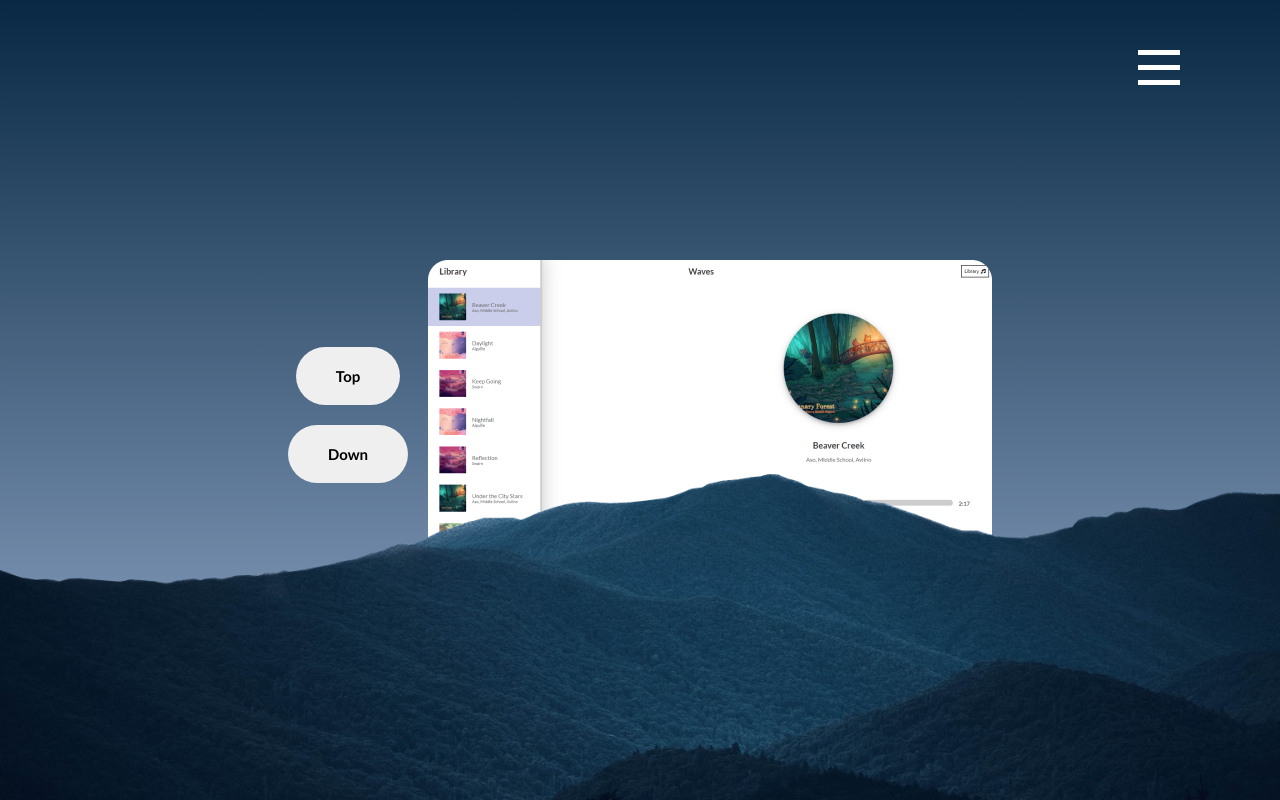
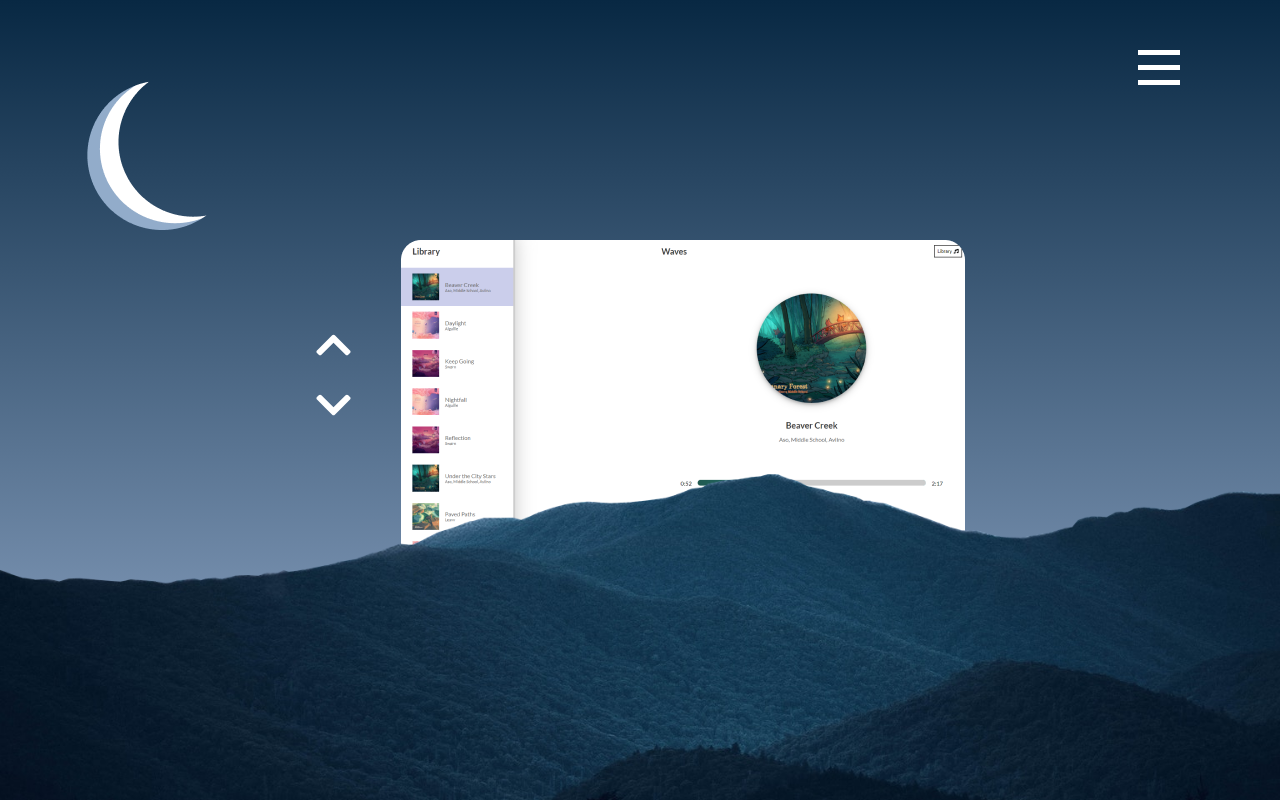
Before and after one commit to RayaneBengaoui/Portfolio, a React (Create React App) app: page /work in a window 1280 px wide. Built offline with nearby package versions, Linux system fonts and the light colour scheme.

Commit message:
Modifying buttons with icons and inserting the moon image in thr background

```diff
--- a/src/Pages/Work.js
+++ b/src/Pages/Work.js
@@ -1,8 +1,9 @@
-import { homepageAnim, imgWorkAnim } from "../animation";
+import { homepageAnim, imgWorkAnim, moonAnim } from "../animation";
 import { motion } from "framer-motion";
 import styled from "styled-components";
 //Images
 import moutainNightImg from "../images/night-moutain-bg.png";
+import moon from "../images/moon.png";
 //Components
 import Nav from "../components/Nav";
 import Hamburger from "../components/Hamburger";
@@ -43,6 +44,7 @@ const Work = ({ navStatus, setNavStatus }) => {
           setworkFocus={setworkFocus}
         />
       </SliderContainer>
+      <Moon variants={moonAnim} src={moon} alt="moon" />
     </WorkStyled>
   );
 };
@@ -71,13 +73,15 @@ const ImgBg = styled(motion.img)`
 
 const SliderContainer = styled.div`
   max-width: 80rem;
-  height: 36rem;
+  height: 40rem;
   margin: 0rem auto;
-
   padding: 2rem;
-  /* border: solid 5px red; */
   position: relative;
   overflow: hidden;
 `;
 
+const Moon = styled(motion.img)`
+  position: absolute;
+`;
+
 export default Work;
--- a/src/animation.js
+++ b/src/animation.js
@@ -1,3 +1,4 @@
+//HOMEPAGE ANIMATIONS
 export const homepageAnim = {
   hidden: {
     y: "-100%",
@@ -113,3 +114,16 @@ export const sunBackAnim = {
     },
   },
 };
+
+//WORKPAGE ANIMATIONS
+export const moonAnim = {
+  hidden: { top: "90%", left: "60%", opacity: 0 },
+  show: {
+    top: "10%",
+    left: "5%",
+    opacity: 1,
+    transition: {
+      duration: 4,
+    },
+  },
+};
--- a/src/components/Slider.js
+++ b/src/components/Slider.js
@@ -8,6 +8,9 @@ import { useState } from "react";
 import { useRef } from "react";
 
 import SliderImg from "../components/SliderImg";
+
+import { FontAwesomeIcon } from "@fortawesome/react-fontawesome";
+import { faChevronUp, faChevronDown } from "@fortawesome/free-solid-svg-icons";
 
 const Slider = ({ setworkFocus, projectIndex, setProjectIndex }) => {
   let counterSlide = 0;
@@ -34,10 +37,22 @@ const Slider = ({ setworkFocus, projectIndex, setProjectIndex }) => {
   return (
     <SliderComp>
       <ButtonContainer>
-        <ButtonStyled onClick={() => sliderHandler("top")}>Top</ButtonStyled>
-        <ButtonStyled onClick={() => sliderHandler("bottom")}>
+        <FontIcon
+          onClick={() => sliderHandler("top")}
+          size="4x"
+          color="white"
+          icon={faChevronUp}
+        />
+        <FontIcon
+          onClick={() => sliderHandler("bottom")}
+          size="4x"
+          color="white"
+          icon={faChevronDown}
+        />
+        {/* <ButtonStyled onClick={() => sliderHandler("top")}>Top</ButtonStyled> */}
+        {/* <ButtonStyled onClick={() => sliderHandler("bottom")}>
           Down
-        </ButtonStyled>
+        </ButtonStyled> */}
       </ButtonContainer>
       <SliderStyled ref={sliderStyledRef}>
         {/* transitionned onClick={() => SliderHandler()} */}
@@ -85,13 +100,10 @@ const ButtonContainer = styled.div`
   flex-direction: column;
 `;
 
-const ButtonStyled = styled.button`
-  align-self: center;
-  margin-right: 2rem;
-  margin-top: 2rem;
-  /* position: absolute;
-  bottom: 0;
-  left: -30%; */
+const FontIcon = styled(FontAwesomeIcon)`
+  margin-right: 5rem;
+  margin-bottom: 2rem;
+  cursor: pointer;
 `;
 
 // const SlideContainer = styled.div`
--- a/src/components/SliderImg.js
+++ b/src/components/SliderImg.js
@@ -29,6 +29,11 @@ const StyledImg = styled.img`
   object-fit: cover;
   cursor: pointer;
   position: relative;
+  transition: all 0.2s ease-in-out;
+
+  &:hover {
+    transform: translateY(-35px);
+  }
 `;
 
 export default SliderImg;
```
Also changed, not shown: 1 other file (tests, documents, lock files or other folders).
